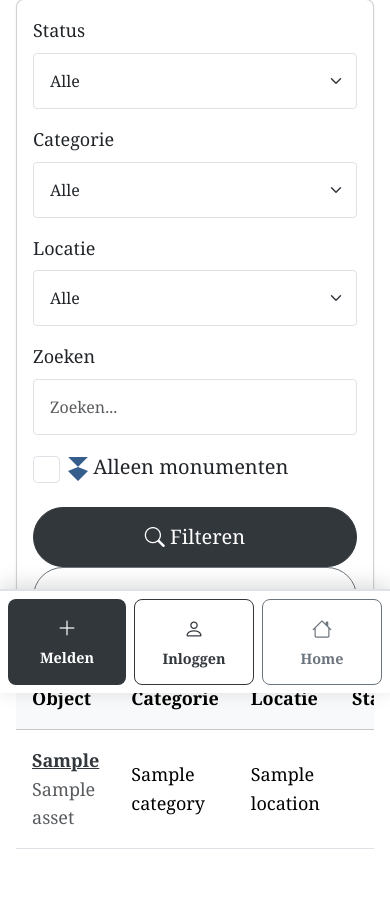
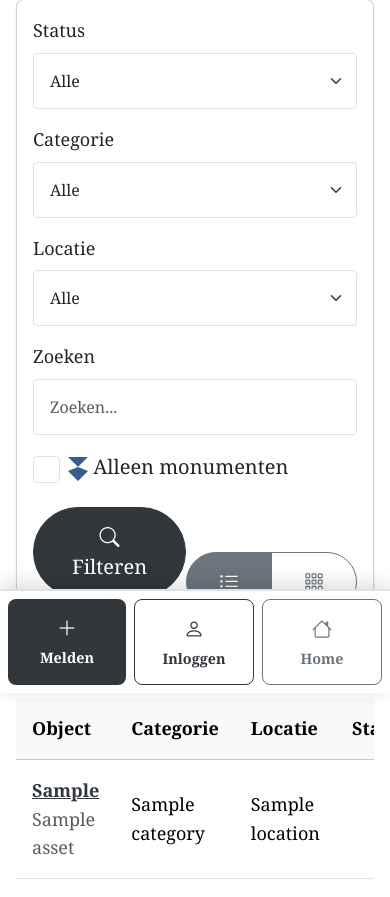
Before and after one commit to rdney/paradisefmx, a Django app: template core/templates/core/asset_list.html in a window 390 px wide. Shown: the part 151-1048 px from the top of the page. Before the commit the page ends 1000 px from the top, so only its background shows below. Run offline with Django 5.2, Linux system fonts and the light colour scheme; the template is opened without the code that fills it: most values are stand-ins (such as "Sample title", 1, 10 or a date in 2020).

Commit message:
Add file type icons for attachments and asset grid view
- Attachments show appropriate icon based on file type (PDF, Word, Excel, etc.)
- Assets page has toggle between list view and grid/image view
- Grid view shows asset photos with hover effect

```diff
--- a/core/templates/core/asset_list.html
+++ b/core/templates/core/asset_list.html
@@ -61,11 +61,23 @@
                     </label>
                 </div>
             </div>
-            <div class="col-12">
-                <button type="submit" class="btn btn-primary btn-lg">
-                    <i class="bi bi-search"></i> {% trans "Filteren" %}
-                </button>
-                <a href="{% url 'assets:list' %}" class="btn btn-outline-secondary btn-lg">{% trans "Reset" %}</a>
+            <div class="col-12 d-flex justify-content-between align-items-center">
+                <div>
+                    <button type="submit" class="btn btn-primary btn-lg">
+                        <i class="bi bi-search"></i> {% trans "Filteren" %}
+                    </button>
+                    <a href="{% url 'assets:list' %}" class="btn btn-outline-secondary btn-lg">{% trans "Reset" %}</a>
+                </div>
+                <div class="btn-group" role="group" aria-label="{% trans 'Weergave' %}">
+                    <input type="radio" class="btn-check" name="view" id="view-list" value="list" autocomplete="off" {% if current_filters.view != 'grid' %}checked{% endif %}>
+                    <label class="btn btn-outline-secondary btn-lg" for="view-list" title="{% trans 'Lijstweergave' %}">
+                        <i class="bi bi-list-ul"></i>
+                    </label>
+                    <input type="radio" class="btn-check" name="view" id="view-grid" value="grid" autocomplete="off" {% if current_filters.view == 'grid' %}checked{% endif %}>
+                    <label class="btn btn-outline-secondary btn-lg" for="view-grid" title="{% trans 'Afbeeldingen' %}">
+                        <i class="bi bi-grid-3x3-gap"></i>
+                    </label>
+                </div>
             </div>
         </form>
     </div>
@@ -73,6 +85,41 @@
 
 <!-- Asset list -->
 {% if assets %}
+    {% if current_filters.view == 'grid' %}
+    <!-- Grid view with images -->
+    <div class="row g-4">
+        {% for asset in assets %}
+            <div class="col-6 col-md-4 col-lg-3">
+                <a href="{% url 'assets:detail' asset.pk %}" class="card h-100 text-decoration-none asset-card">
+                    {% if asset.photo %}
+                        <img src="{{ asset.photo.url }}" class="card-img-top" alt="{{ asset.name }}" style="height: 160px; object-fit: cover;">
+                    {% else %}
+                        <div class="card-img-top bg-light d-flex align-items-center justify-content-center" style="height: 160px;">
+                            {% if asset.category.icon %}
+                                <i class="{{ asset.category.icon }} text-muted" style="font-size: 3rem;"></i>
+                            {% else %}
+                                <i class="bi bi-box-seam text-muted" style="font-size: 3rem;"></i>
+                            {% endif %}
+                        </div>
+                    {% endif %}
+                    <div class="card-body p-2">
+                        <div class="d-flex justify-content-between align-items-start">
+                            <div>
+                                <span class="badge badge-{{ asset.status }} mb-1">{{ asset.get_status_display }}</span>
+                                {% if asset.is_monument %}
+                                    <img src="{% static 'img/monument.svg' %}" alt="{% trans 'Rijksmonument' %}" style="height: 16px;">
+                                {% endif %}
+                            </div>
+                        </div>
+                        <h6 class="card-title mb-1 text-dark">{{ asset.asset_tag }}</h6>
+                        <p class="card-text small text-muted mb-0">{{ asset.name|truncatewords:6 }}</p>
+                    </div>
+                </a>
+            </div>
+        {% endfor %}
+    </div>
+    {% else %}
+    <!-- Table view -->
     <div class="table-responsive">
         <table class="table table-hover">
             <thead class="table-light">
@@ -114,6 +161,7 @@
             </tbody>
         </table>
     </div>
+    {% endif %}
 
     <!-- Pagination -->
     {% if page_obj.has_other_pages %}
--- a/core/views.py
+++ b/core/views.py
@@ -86,6 +86,7 @@ class AssetListView(LoginRequiredMixin, ListView):
             'location': self.request.GET.get('location', ''),
             'q': self.request.GET.get('q', ''),
             'monument': self.request.GET.get('monument', ''),
+            'view': self.request.GET.get('view', ''),
         }
         return ctx
 
--- a/requests/templates/requests/detail.html
+++ b/requests/templates/requests/detail.html
@@ -169,8 +169,8 @@
                                             <img src="{{ attachment.thumbnail_url }}" class="img-thumbnail" alt="{{ attachment.display_name }}" style="width: 100%; height: 120px; object-fit: cover;">
                                         </a>
                                     {% else %}
-                                        <a href="{{ attachment.secure_url }}" class="d-block p-3 border rounded text-decoration-none" target="_blank" style="height: 120px;">
-                                            <i class="bi bi-file-pdf text-danger" style="font-size: 3rem;"></i>
+                                        <a href="{{ attachment.secure_url }}" class="d-block p-3 border rounded text-decoration-none d-flex align-items-center justify-content-center" target="_blank" style="height: 120px;">
+                                            <i class="bi {{ attachment.file_icon }} {{ attachment.icon_color }}" style="font-size: 3rem;"></i>
                                         </a>
                                     {% endif %}
                                     <div class="mt-2">
--- a/static/css/style.css
+++ b/static/css/style.css
@@ -531,3 +531,19 @@ input[type="file"] {
         font-size: 0.9rem;
     }
 }
+
+/* Asset grid cards */
+.asset-card {
+    transition: transform 0.2s, box-shadow 0.2s;
+    border: 1px solid #dee2e6;
+}
+
+.asset-card:hover {
+    transform: translateY(-4px);
+    box-shadow: 0 4px 12px rgba(0,0,0,0.15);
+    border-color: #0d6efd;
+}
+
+.asset-card .card-title {
+    font-weight: 600;
+}
```
Also changed, not shown: requests/models.py (+29 -0 lines).
